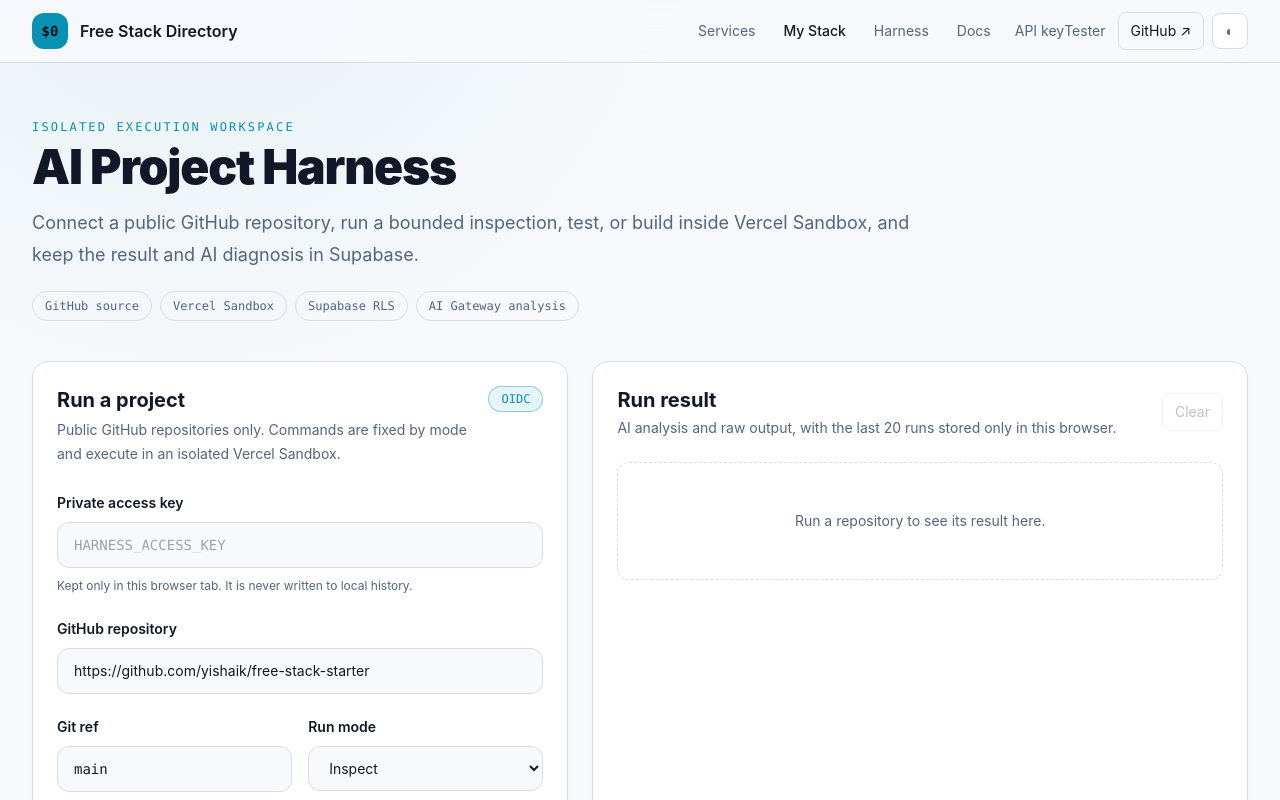
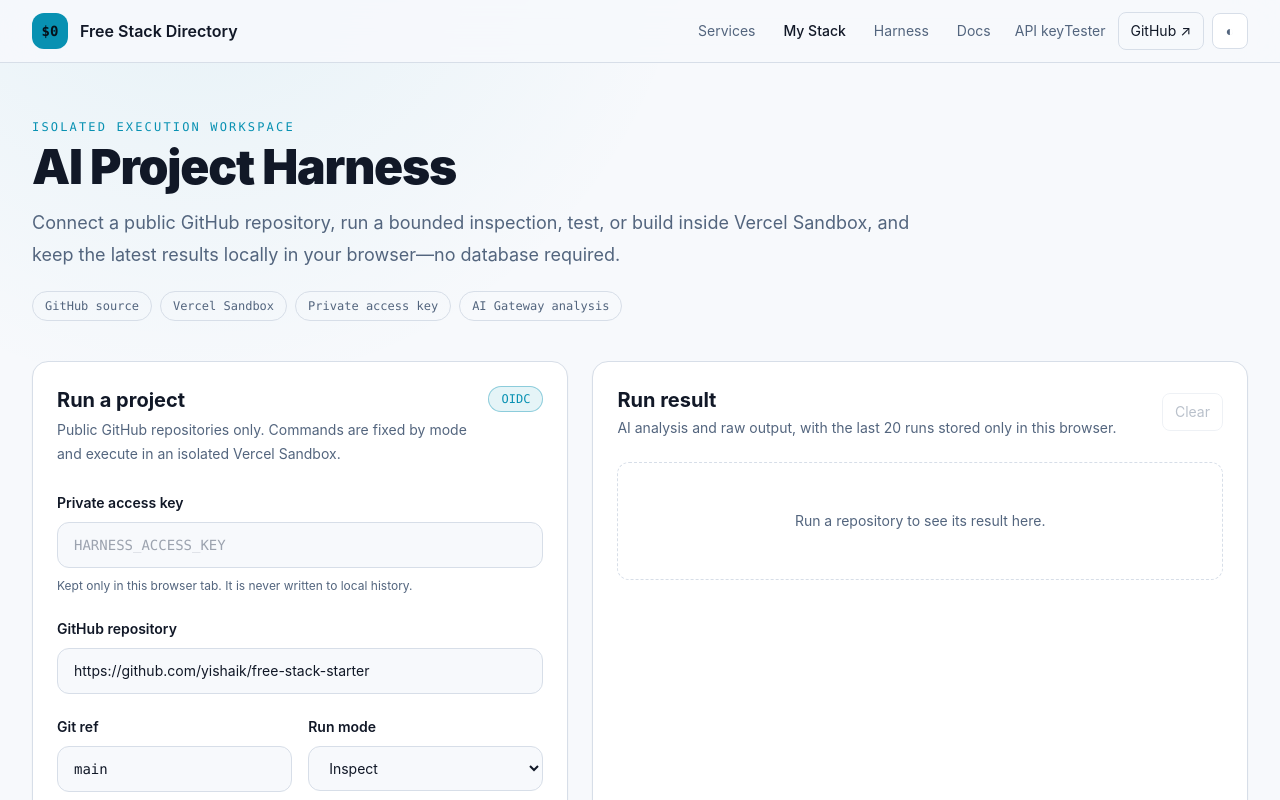
Before and after one commit to yishaik/free-stack-starter, a Next.js app: page /harness in a window 1280 px wide. Shown: the top 800 px of the page. Built offline with nearby package versions, Linux system fonts and the light colour scheme.

Commit message:
Describe database-free harness architecture

```diff
--- a/app/harness/page.tsx
+++ b/app/harness/page.tsx
@@ -4,7 +4,7 @@ import { SiteHeader } from '@/components/SiteHeader'
 
 export const metadata: Metadata = {
   title: 'AI Project Harness',
-  description: 'Inspect, test, and build GitHub projects in isolated Vercel Sandboxes with Supabase-backed run history.',
+  description: 'Inspect, test, and build GitHub projects in isolated Vercel Sandboxes with browser-local run history.',
   robots: { index: false, follow: false },
 }
 
@@ -17,12 +17,12 @@ export default function HarnessPage() {
           <p className="font-mono text-xs uppercase tracking-[0.18em] text-accent">Isolated execution workspace</p>
           <h1 className="mt-2 text-4xl font-black tracking-tight text-ink sm:text-5xl">AI Project Harness</h1>
           <p className="mt-4 text-lg leading-8 text-muted">
-            Connect a public GitHub repository, run a bounded inspection, test, or build inside Vercel Sandbox, and keep the result and AI diagnosis in Supabase.
+            Connect a public GitHub repository, run a bounded inspection, test, or build inside Vercel Sandbox, and keep the latest results locally in your browser—no database required.
           </p>
           <div className="mt-5 flex flex-wrap gap-2 font-mono text-xs text-muted">
             <span className="rounded-full border border-line px-3 py-1.5">GitHub source</span>
             <span className="rounded-full border border-line px-3 py-1.5">Vercel Sandbox</span>
-            <span className="rounded-full border border-line px-3 py-1.5">Supabase RLS</span>
+            <span className="rounded-full border border-line px-3 py-1.5">Private access key</span>
             <span className="rounded-full border border-line px-3 py-1.5">AI Gateway analysis</span>
           </div>
         </div>
```
